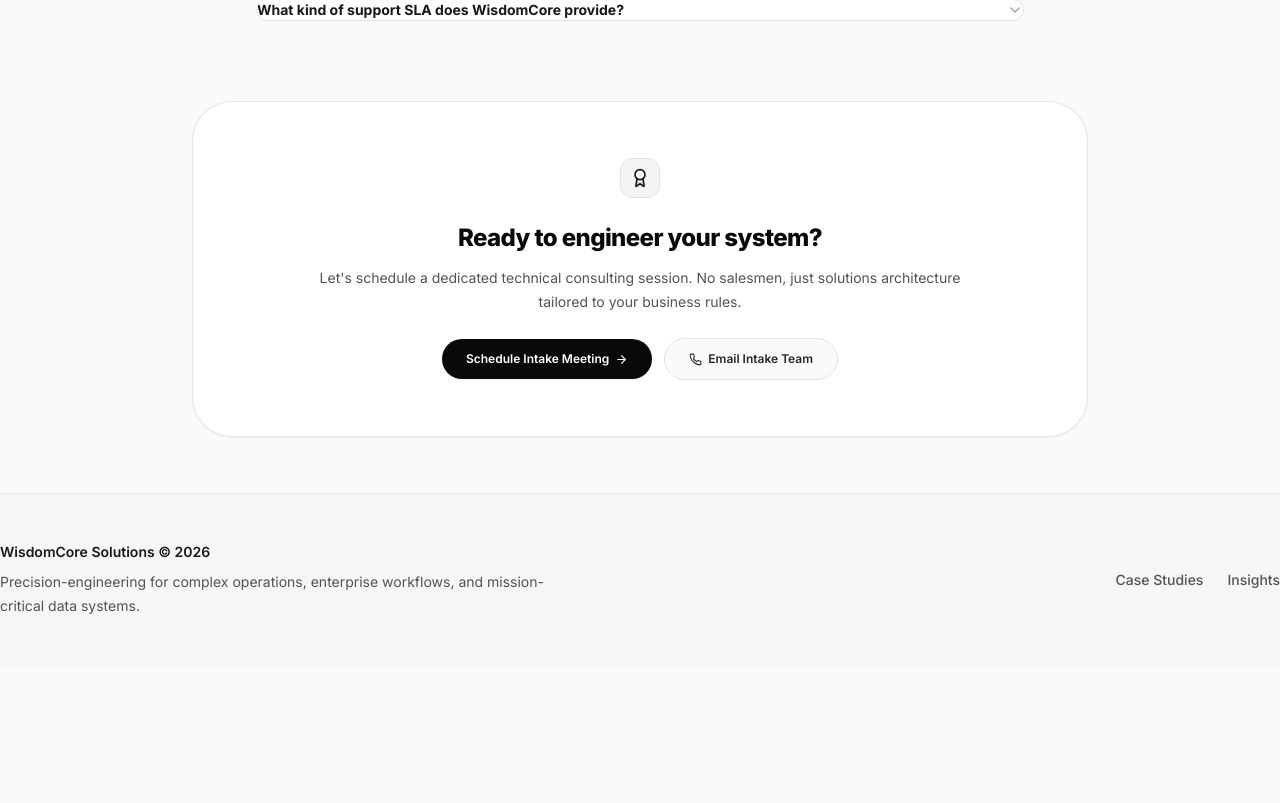
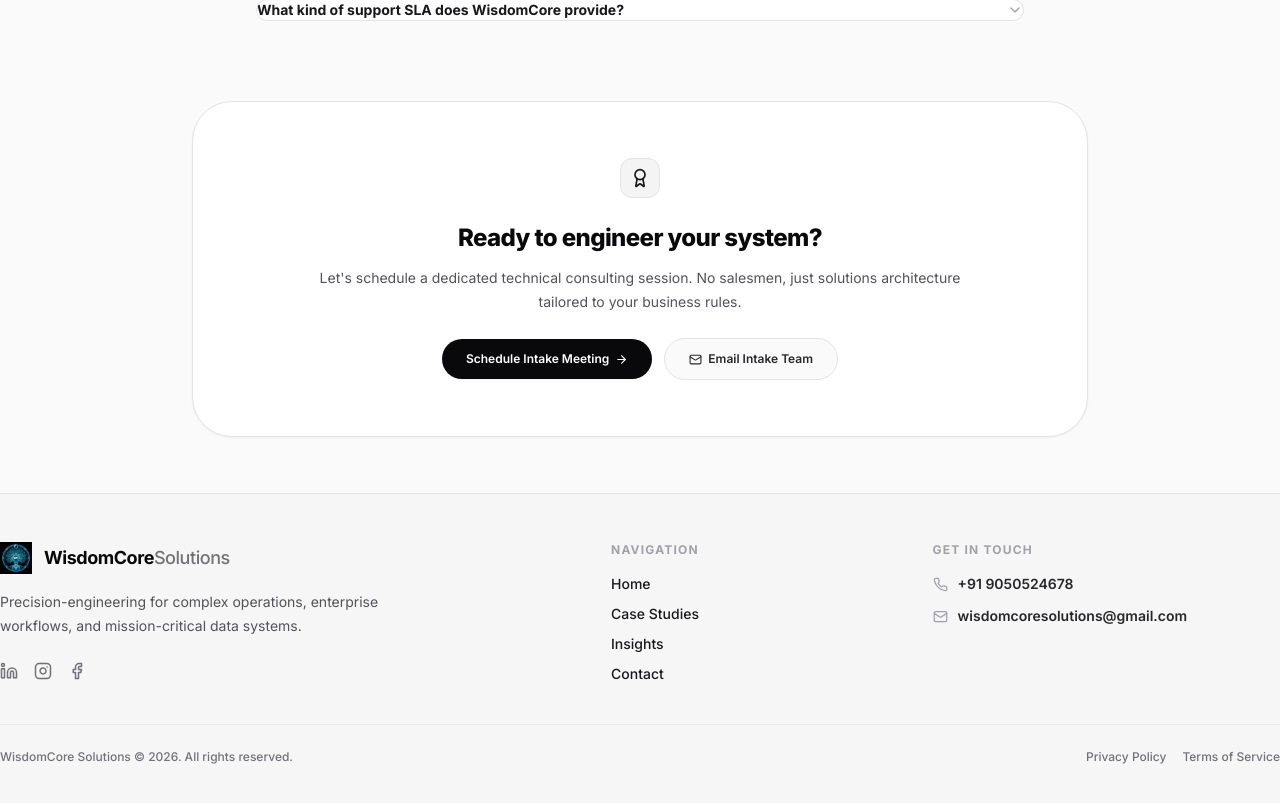
Before and after one commit to wisdomcoresolutions-del/wisdomcoresolutions, a React (Vite) app: page / in a window 1280 px wide. Shown: the part 3666-4469 px from the top of the page. Before the commit the page ends 4332 px from the top, so only its background shows below. Built offline with nearby package versions, Linux system fonts and the light colour scheme; no server answers.

Commit message:
feat: add contact information and social media links to Footer and Home pages

```diff
--- a/src/components/Footer.tsx
+++ b/src/components/Footer.tsx
@@ -1,22 +1,98 @@
 import { Link } from 'react-router-dom'
+import { Instagram, Linkedin, Facebook, Phone, Mail } from 'lucide-react'
 
 function Footer() {
   return (
     <footer className="border-t border-zinc-200 bg-zinc-100/50 px-6 py-12 xl:px-0">
-      <div className="mx-auto flex max-w-7xl flex-col gap-6 md:flex-row md:items-center md:justify-between">
-        <div>
-          <p className="text-sm font-semibold text-zinc-900">WisdomCore Solutions © 2026</p>
-          <p className="mt-2 max-w-xl text-sm leading-6 text-zinc-600">
-            Precision-engineering for complex operations, enterprise workflows, and mission-critical data systems.
-          </p>
+      <div className="mx-auto max-w-7xl space-y-10">
+        <div className="grid gap-8 md:grid-cols-[2fr_1fr_1.2fr]">
+          {/* Logo & Description */}
+          <div className="space-y-4">
+            <div className="flex items-center gap-3">
+              <img src="/logo-icon.png" alt="WisdomCore Logo" className="h-8 w-8 object-contain" />
+              <span className="text-lg font-bold tracking-tight text-zinc-950">
+                WisdomCore<span className="text-zinc-500 font-medium">Solutions</span>
+              </span>
+            </div>
+            <p className="max-w-md text-sm leading-6 text-zinc-600">
+              Precision-engineering for complex operations, enterprise workflows, and mission-critical data systems.
+            </p>
+            {/* Social Icons */}
+            <div className="flex items-center gap-4 pt-2">
+              <a
+                href="https://www.linkedin.com/company/wisdomcoresolutions/"
+                target="_blank"
+                rel="noopener noreferrer"
+                className="text-zinc-500 hover:text-zinc-950 transition"
+                aria-label="LinkedIn"
+              >
+                <Linkedin size={18} />
+              </a>
+              <a
+                href="https://www.instagram.com/wisdomcoresolutions?igsh=cWRhYTBoZjR4a21m"
+                target="_blank"
+                rel="noopener noreferrer"
+                className="text-zinc-500 hover:text-zinc-950 transition"
+                aria-label="Instagram"
+              >
+                <Instagram size={18} />
+              </a>
+              <a
+                href="https://www.facebook.com/share/1BW6MnGZQY/"
+                target="_blank"
+                rel="noopener noreferrer"
+                className="text-zinc-500 hover:text-zinc-950 transition"
+                aria-label="Facebook"
+              >
+                <Facebook size={18} />
+              </a>
+            </div>
+          </div>
+
+          {/* Quick Links */}
+          <div className="space-y-4">
+            <h4 className="text-xs font-bold uppercase tracking-widest text-zinc-400">Navigation</h4>
+            <ul className="space-y-2.5 text-sm font-medium text-zinc-650">
+              <li>
+                <Link to="/" className="hover:text-zinc-950 transition">Home</Link>
+              </li>
+              <li>
+                <Link to="/case-studies" className="hover:text-zinc-950 transition">Case Studies</Link>
+              </li>
+              <li>
+                <Link to="/blog" className="hover:text-zinc-950 transition">Insights</Link>
+              </li>
+              <li>
+                <Link to="/contact" className="hover:text-zinc-950 transition">Contact</Link>
+              </li>
+            </ul>
+          </div>
+
+          {/* Contact Details */}
+          <div className="space-y-4">
+            <h4 className="text-xs font-bold uppercase tracking-widest text-zinc-400">Get in Touch</h4>
+            <ul className="space-y-3 text-sm font-semibold text-zinc-800">
+              <li className="flex items-center gap-2.5">
+                <Phone size={15} className="text-zinc-400" />
+                <a href="tel:+919050524678" className="hover:text-zinc-950 transition">+91 9050524678</a>
+              </li>
+              <li className="flex items-center gap-2.5">
+                <Mail size={15} className="text-zinc-400" />
+                <a href="mailto:wisdomcoresolutions@gmail.com" className="hover:text-zinc-950 transition">
+                  wisdomcoresolutions@gmail.com
+                </a>
+              </li>
+            </ul>
+          </div>
         </div>
-        <div className="flex flex-wrap gap-6 text-sm font-medium text-zinc-600">
-          <Link to="/case-studies" className="hover:text-zinc-900 transition">
-            Case Studies
-          </Link>
-          <Link to="/blog" className="hover:text-zinc-900 transition">
-            Insights
-          </Link>
+
+        {/* Copyright info */}
+        <div className="border-t border-zinc-200/60 pt-6 flex flex-col sm:flex-row sm:items-center sm:justify-between gap-4 text-xs text-zinc-500 font-medium">
+          <p>WisdomCore Solutions © 2026. All rights reserved.</p>
+          <div className="flex gap-4">
+            <a href="#" className="hover:underline">Privacy Policy</a>
+            <a href="#" className="hover:underline">Terms of Service</a>
+          </div>
         </div>
       </div>
     </footer>
--- a/src/pages/Home.tsx
+++ b/src/pages/Home.tsx
@@ -3,7 +3,7 @@ import { motion, AnimatePresence } from 'framer-motion'
 import {
   ArrowRight, Cloud, Database, ShieldCheck, Terminal, Cpu, Layers,
   Workflow, CheckCircle, ChevronDown, ChevronUp, Star, Users, Briefcase,
-  Settings, Award, Zap, Phone, BookOpen
+  Settings, Award, Zap, Phone, BookOpen, Mail
 } from 'lucide-react'
 import { Link } from 'react-router-dom'
 import { Component as EtheralShadow } from '../components/ui/etheral-shadow'
@@ -438,10 +438,10 @@ function Home() {
               <ArrowRight size={13} />
             </Link>
             <a
-              href="mailto:contact@wisdomcore.in"
+              href="mailto:wisdomcoresolutions@gmail.com"
               className="inline-flex items-center gap-1.5 rounded-full border border-zinc-200 bg-zinc-50 px-6 py-3 text-xs font-semibold text-zinc-800 hover:bg-zinc-100 transition"
             >
-              <Phone size={13} />
+              <Mail size={13} />
               <span>Email Intake Team</span>
             </a>
           </div>
```
